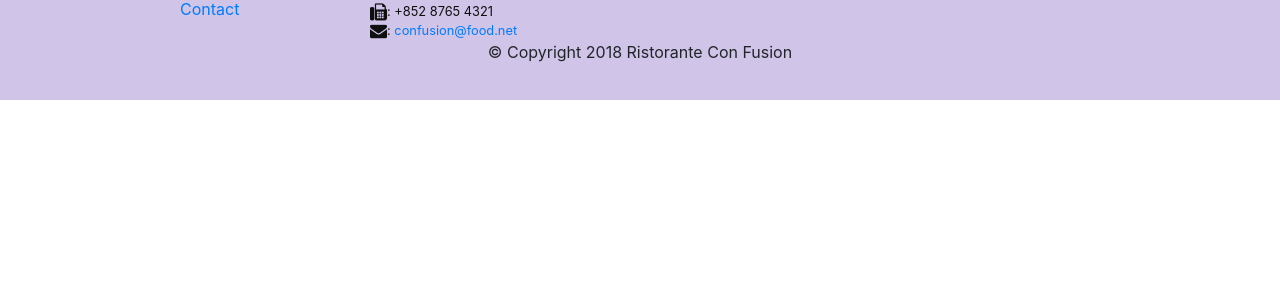
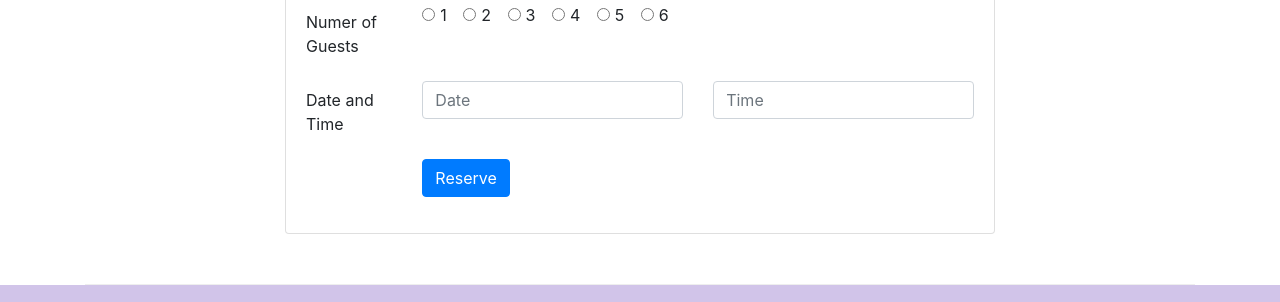
Before and after one commit to lxyb828/conFusion, a website: page index.html in a window 1280 px wide. Shown: the part 1661-1963 px from the top of the page. Before the commit the page ends 1761 px from the top, so only its background shows below. Drawn offline with nearby package versions, Linux system fonts and the light colour scheme.

Commit message:
commit for task1

```diff
--- a/index.html
+++ b/index.html
@@ -58,7 +58,7 @@
                     <img class="d-flex mr-3 img-thumbnail align-self-center"
                             src="img/uthappizza.png" alt="Uthappizza">
                     <div class="media-body">
-                        <h2 class="mt-0">Uthappizza</h2>
+                        <h2 class="mt-0">Uthappizza<span class="badge badge-danger">HOT</span><span class="badge badge-pill badge-secondary">$4.99</span></h2>
                         <p class="d-none d-sm-block">A unique combination of Indian Uthappam (pancake) and
                             Italian pizza, topped with Cerignola olives, ripe vine
                             cherry tomatoes, Vidalia onion, Guntur chillies and
@@ -101,6 +101,58 @@
 
             </div>
         </div>
+        <div class="row row-content align-items-center">
+		    <div class="col-12 col-sm-8 offset-sm-2">
+			<div class="card">
+                <h3 class="card-header bg-warning text-white">Reserve a Table</h3>
+                <div class="card-body">
+				<div class="form-group row">
+				<legend class="col-form-label col-md-2">Numer of Guests</legend>
+				<div class="col-md-10">
+                    <div class="form-check form-check-inline">
+                        <input class="form-check-input" type="radio" name="inlineRadioOptions" id="inlineRadio1" value="option1">
+                        <label class="form-check-label" for="inlineRadio1">1</label>
+                    </div>
+                    <div class="form-check form-check-inline">
+                        <input class="form-check-input" type="radio" name="inlineRadioOptions" id="inlineRadio2" value="option2">
+                        <label class="form-check-label" for="inlineRadio2">2</label>
+                    </div>
+                    <div class="form-check form-check-inline">
+                        <input class="form-check-input" type="radio" name="inlineRadioOptions" id="inlineRadio3" value="option3">
+                        <label class="form-check-label" for="inlineRadio3">3</label>
+                    </div>
+                    <div class="form-check form-check-inline">
+                        <input class="form-check-input" type="radio" name="inlineRadioOptions" id="inlineRadio4" value="option4">
+                        <label class="form-check-label" for="inlineRadio4">4</label>
+                    </div>
+                    <div class="form-check form-check-inline">
+                        <input class="form-check-input" type="radio" name="inlineRadioOptions" id="inlineRadio5" value="option5">
+                        <label class="form-check-label" for="inlineRadio5">5</label>
+                    </div>
+                    <div class="form-check form-check-inline">
+                        <input class="form-check-input" type="radio" name="inlineRadioOptions" id="inlineRadio6" value="option6">
+                        <label class="form-check-label" for="inlineRadio6">6</label>
+                    </div>
+                </div>
+                </div>
+				<div class="form-group row">
+                        <label for="dateandtime" class="col-12 col-md-2 col-form-label">Date and Time</label>
+                        <div class="col-6 col-md-5">
+                            <input type="text" class="form-control" id="date" name="date" placeholder="Date">
+                        </div>
+                        <div class="col-6 col-md-5">
+                            <input type="text" class="form-control" id="time" name="time" placeholder="Time">
+                        </div>
+                 </div>
+				 <div class="form-group row">
+                        <div class="offset-md-2 col-md-10">
+                            <button type="submit" class="btn btn-primary">Reserve</button>
+                        </div>
+                    </div>
+                </div>
+            </div>
+			</div>
+		</div>
     </div>
 
     <footer class="footer">
```
